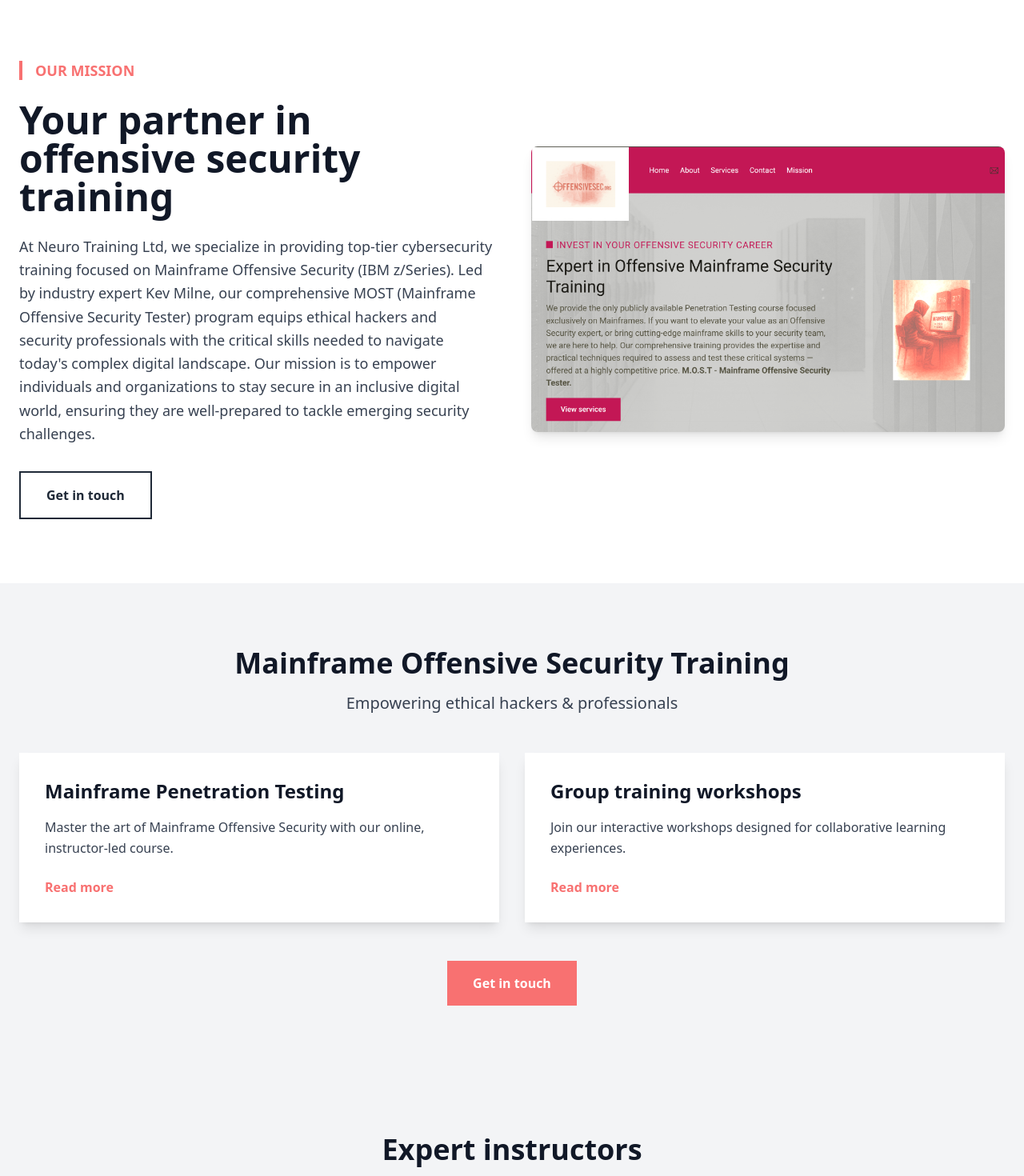
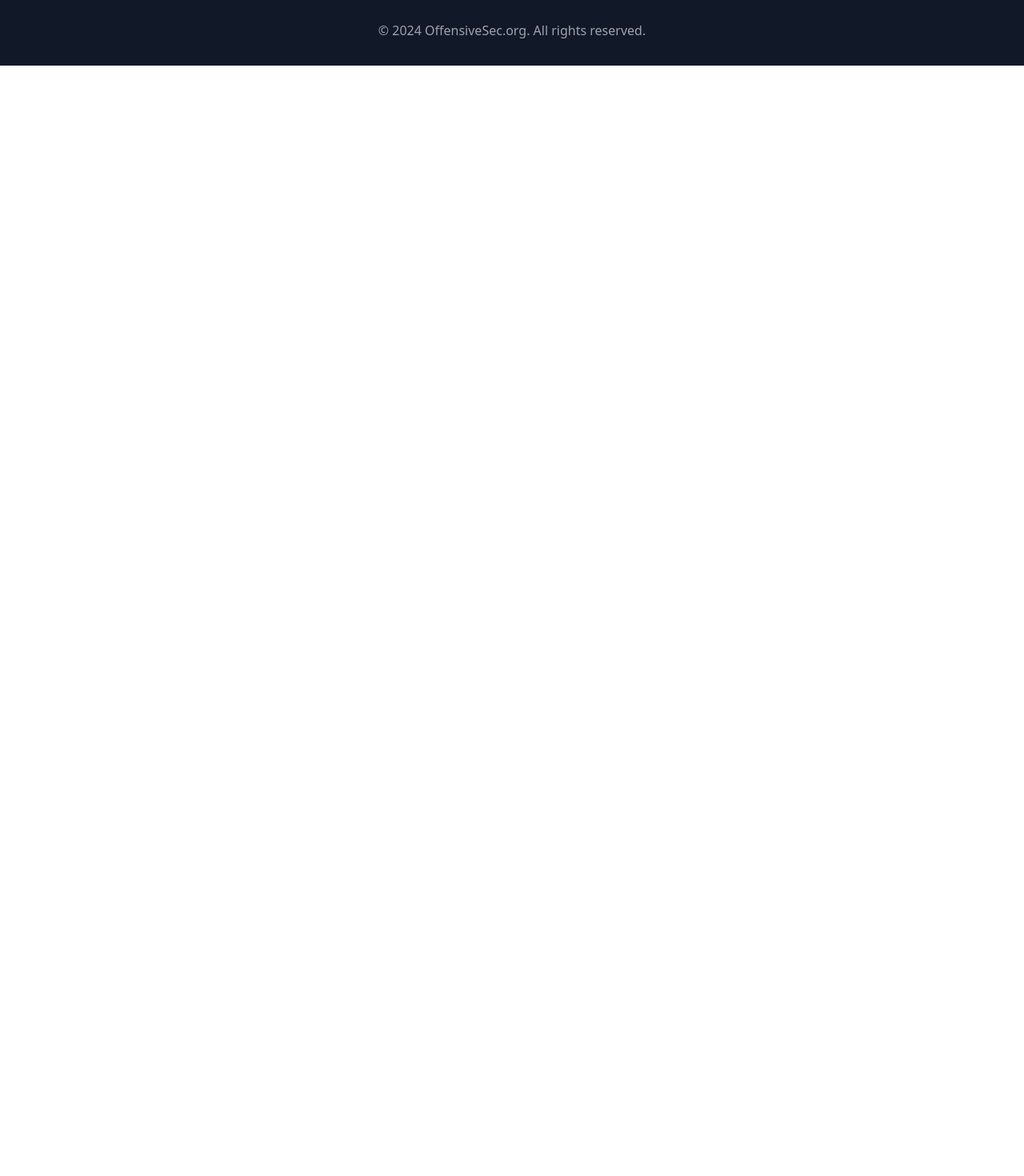
Before and after one commit to kevmilne/neuro-training-academy-shop, a React (Vite) app: page / in a window 1280 px wide. Shown: the part 760-2230 px from the top of the page at 80% size. After the commit the page ends 842 px from the top, so only its background shows below. Built offline with nearby package versions, Linux system fonts and the light colour scheme.

Commit message:
Remove home page scrolling content
Removed the mission statement, related content, and footer from the home page to prevent scrolling.

```diff
--- a/src/pages/Index.tsx
+++ b/src/pages/Index.tsx
@@ -1,9 +1,6 @@
 
 import Header from "@/components/Header";
 import Hero from "@/components/Hero";
-import Mission from "@/components/Mission";
-import Services from "@/components/Services";
-import InstructorSection from "@/components/InstructorSection";
 import Footer from "@/components/Footer";
 
 const Index = () => {
@@ -11,9 +8,6 @@ const Index = () => {
     <div className="min-h-screen bg-white">
       <Header />
       <Hero />
-      <Mission />
-      <Services />
-      <InstructorSection />
       <Footer />
     </div>
   );
```
